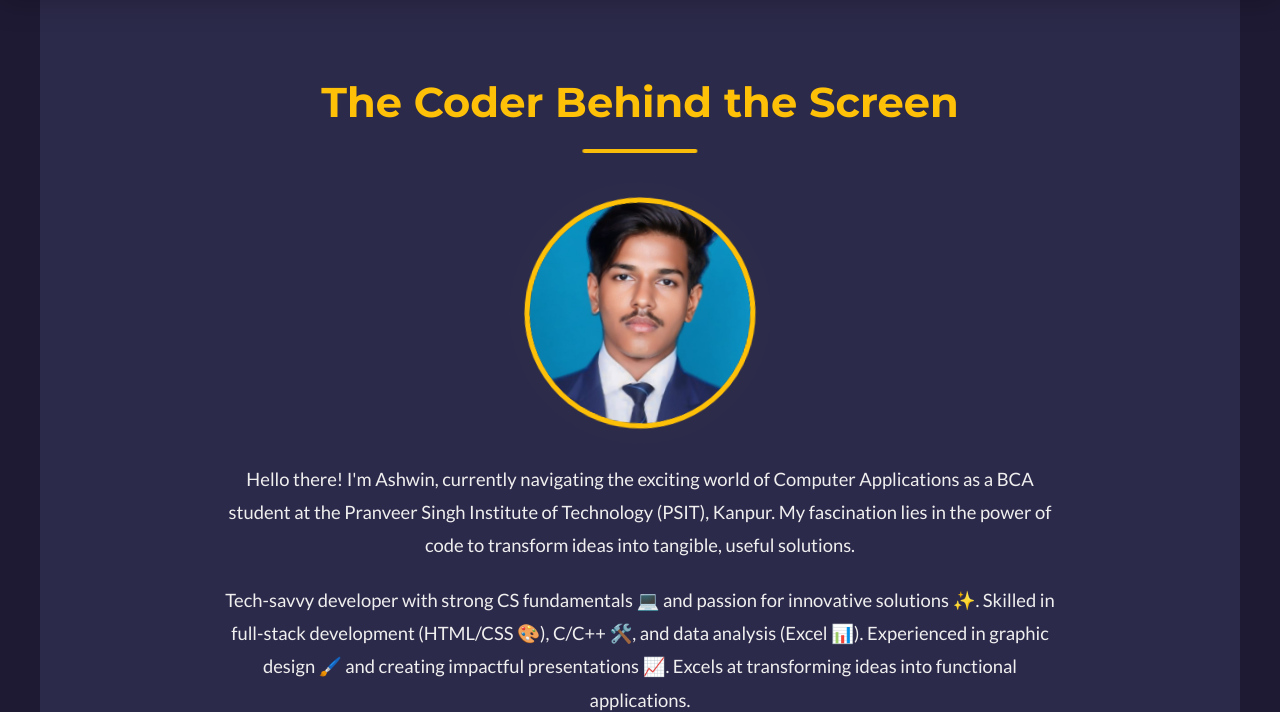
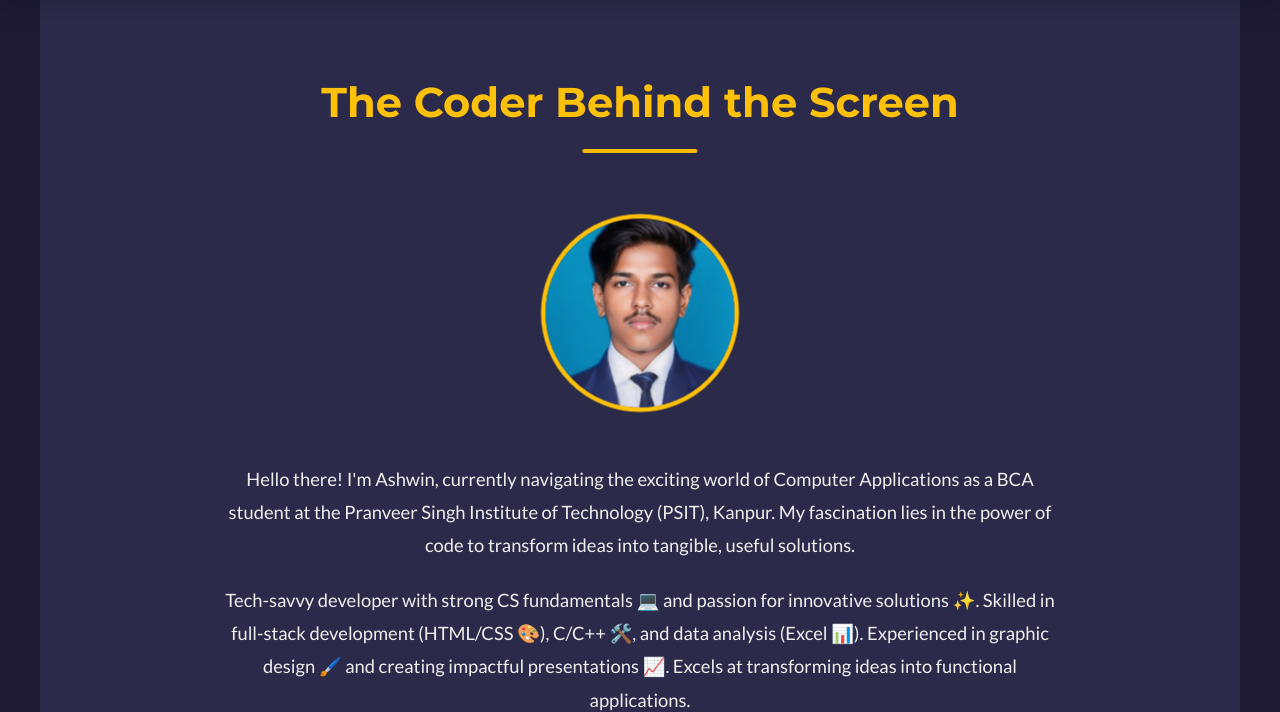
Before and after one commit to Ashwinjauhary/Ashwin-Portfolio, a plain HTML site: page index.html in a window 1280 px wide. In both pictures the pointer is over the picture 640 px from the left and 1145 px from the top of the page. Shown: the part 833-1545 px from the top of the page. Drawn offline with nearby package versions, Linux system fonts and the light colour scheme.

Commit message:
Update index.html
Signed-off-by: Ashwin Jauhary <ashwin2431333@gmail.com>

```diff
--- a/index.html
+++ b/index.html
@@ -702,7 +702,7 @@
         }
 
         .profile-photo:hover {
-          transform: scale(1.05) rotate(5deg);
+          transform: scale(0.9);
           box-shadow: 0 10px 30px rgba(255, 193, 7, 0.3);
         }
 
```
